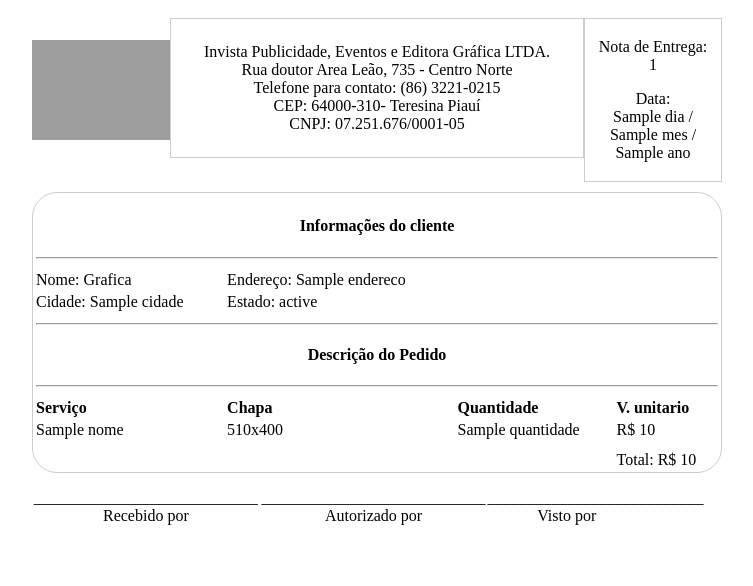
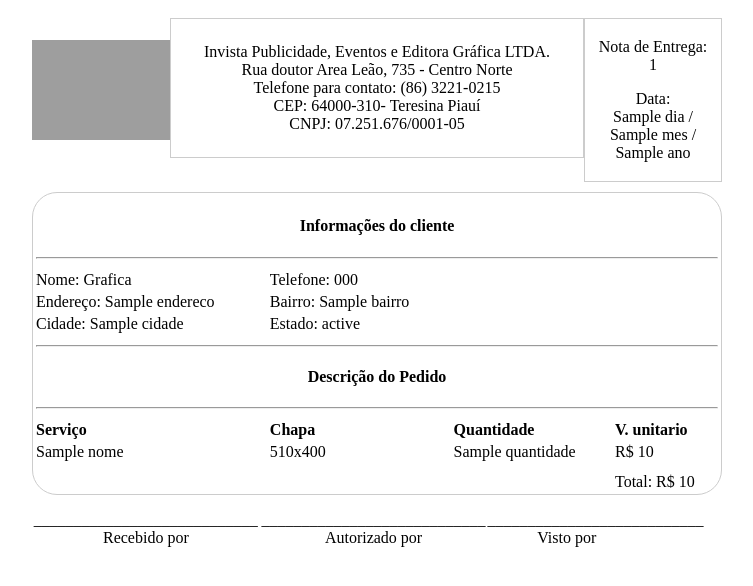
Before and after one commit to jona04/invista-backend, a Django app: template core/templates/layout_recibo.html in a window 1280 px wide. Shown: the top 586 px of the page, without its empty margins (263-1016 px from the left). Run offline with Django 3.2, Linux system fonts and the light colour scheme; data comes from the database, SQL or seed files in the repository; the template is opened without the code that fills it: values that come from a table or form of the project are taken from there, most other values are stand-ins (such as "Sample title", 1, 10 or a date in 2020); grey boxes are pictures that could not be loaded.

Commit message:
alter nota

```diff
--- a/core/admin.py
+++ b/core/admin.py
@@ -39,7 +39,7 @@ def imprimir_recibo(self, request, queryset):
         if bairro == None:
             bairro = ''
 
-        endereco = rua + ' ' + str(numero) + ' ' + bairro
+        endereco = rua + ' ' + str(numero)
         desconto = 0
         if obj.desconto == None:
             desconto = 0
@@ -62,6 +62,7 @@ def imprimir_recibo(self, request, queryset):
             'endereco': endereco,
             'cidade' : cidade,
             'estado' : estado,
+            'bairro':bairro,
 
 
 
--- a/core/templates/layout_recibo.html
+++ b/core/templates/layout_recibo.html
@@ -96,7 +96,11 @@ img{
     </tr>
     <tr>
         <td>Nome: {{cliente}} </td>
-        <td>Endereço: {{ endereco }} </td>
+        <td>Telefone: {{ telefone }} </td>
+    </tr>
+    <tr>
+        <td>Endereço: {{endereco}} </td>
+        <td>Bairro: {{ bairro }} </td>
     </tr>
 
     <tr>
```
